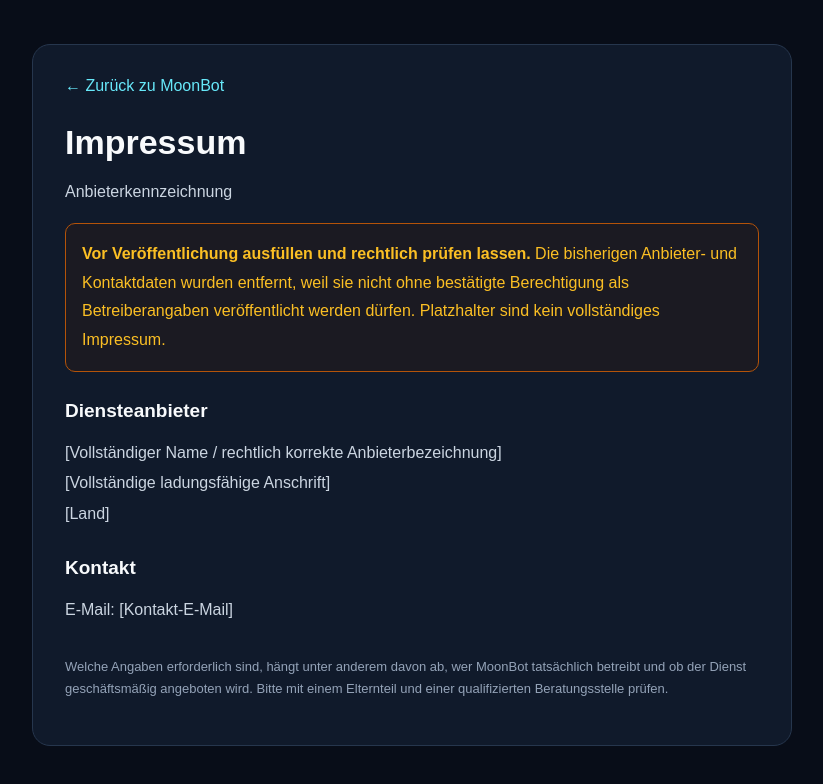
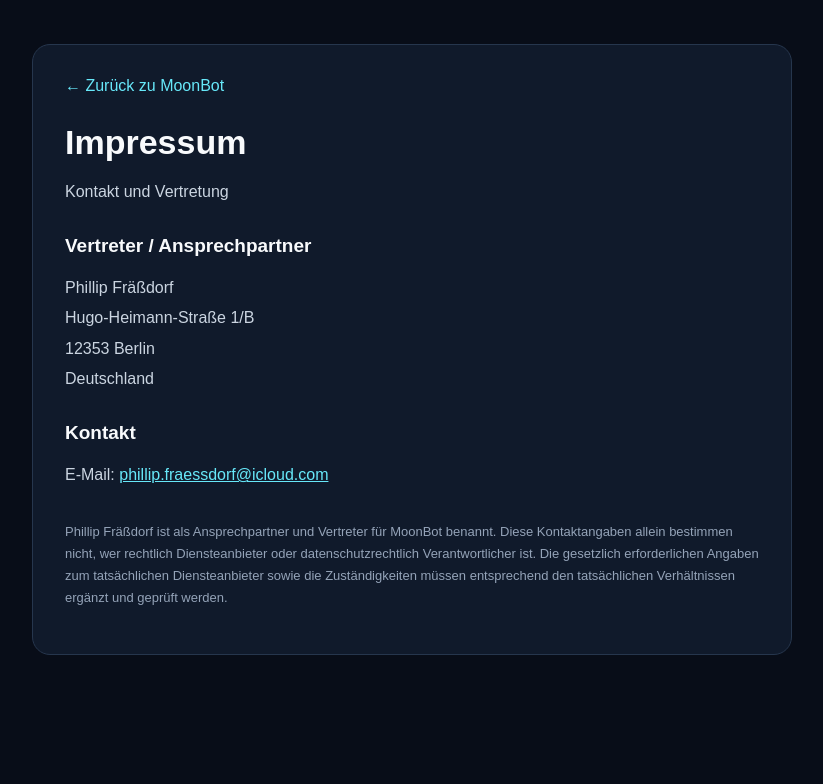
Before and after one commit to esel687/YumiiDiscordBot, a Next.js app: page /impressum in a window 1280 px wide. Shown: the top 784 px of the page, without its empty margins (228-1051 px from the left). Built offline with nearby package versions, Linux system fonts and the light colour scheme.

Commit message:
Add Phillip Fraessdorf contact to MoonBot imprint

```diff
--- a/app/impressum/page.tsx
+++ b/app/impressum/page.tsx
@@ -5,13 +5,24 @@ export default function Impressum() {
     <article style={{ maxWidth: 760, margin: "0 auto", padding: 32, background: "#101a2b", border: "1px solid #26364d", borderRadius: 18 }}>
       <Link href="/" style={{ color: "#67e8f9", textDecoration: "none" }}>← Zurück zu MoonBot</Link>
       <h1 style={{ fontSize: 34, margin: "28px 0 12px" }}>Impressum</h1>
-      <p style={{ color: "#cbd5e1", lineHeight: 1.8 }}>Anbieterkennzeichnung</p>
-      <p style={{ color: "#fbbf24", lineHeight: 1.8, padding: 16, background: "#451a0333", border: "1px solid #b45309", borderRadius: 10 }}><strong>Vor Veröffentlichung ausfüllen und rechtlich prüfen lassen.</strong> Die bisherigen Anbieter- und Kontaktdaten wurden entfernt, weil sie nicht ohne bestätigte Berechtigung als Betreiberangaben veröffentlicht werden dürfen. Platzhalter sind kein vollständiges Impressum.</p>
-      <h2 style={{ fontSize: 19, marginTop: 28 }}>Diensteanbieter</h2>
-      <p style={{ lineHeight: 1.9, color: "#cbd5e1" }}>[Vollständiger Name / rechtlich korrekte Anbieterbezeichnung]<br/>[Vollständige ladungsfähige Anschrift]<br/>[Land]</p>
+      <p style={{ color: "#cbd5e1", lineHeight: 1.8 }}>Kontakt und Vertretung</p>
+
+      <h2 style={{ fontSize: 19, marginTop: 28 }}>Vertreter / Ansprechpartner</h2>
+      <p style={{ lineHeight: 1.9, color: "#cbd5e1" }}>
+        Phillip Fräßdorf<br />
+        Hugo-Heimann-Straße 1/B<br />
+        12353 Berlin<br />
+        Deutschland
+      </p>
+
       <h2 style={{ fontSize: 19, marginTop: 28 }}>Kontakt</h2>
-      <p style={{ lineHeight: 1.9, color: "#cbd5e1" }}>E-Mail: [Kontakt-E-Mail]</p>
-      <p style={{ color: "#94a3b8", fontSize: 13, lineHeight: 1.7, marginTop: 30 }}>Welche Angaben erforderlich sind, hängt unter anderem davon ab, wer MoonBot tatsächlich betreibt und ob der Dienst geschäftsmäßig angeboten wird. Bitte mit einem Elternteil und einer qualifizierten Beratungsstelle prüfen.</p>
+      <p style={{ lineHeight: 1.9, color: "#cbd5e1" }}>
+        E-Mail: <a href="mailto:phillip.fraessdorf@icloud.com" style={{ color: "#67e8f9" }}>phillip.fraessdorf@icloud.com</a>
+      </p>
+
+      <p style={{ color: "#94a3b8", fontSize: 13, lineHeight: 1.7, marginTop: 30 }}>
+        Phillip Fräßdorf ist als Ansprechpartner und Vertreter für MoonBot benannt. Diese Kontaktangaben allein bestimmen nicht, wer rechtlich Diensteanbieter oder datenschutzrechtlich Verantwortlicher ist. Die gesetzlich erforderlichen Angaben zum tatsächlichen Diensteanbieter sowie die Zuständigkeiten müssen entsprechend den tatsächlichen Verhältnissen ergänzt und geprüft werden.
+      </p>
     </article>
   </main>;
 }
```
